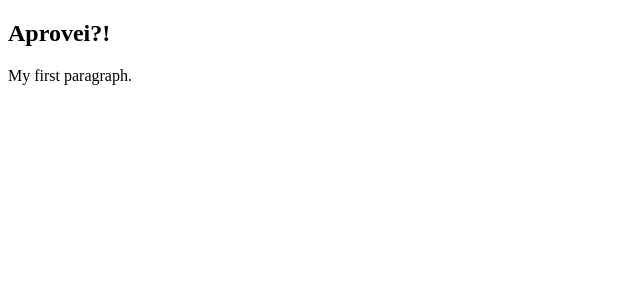
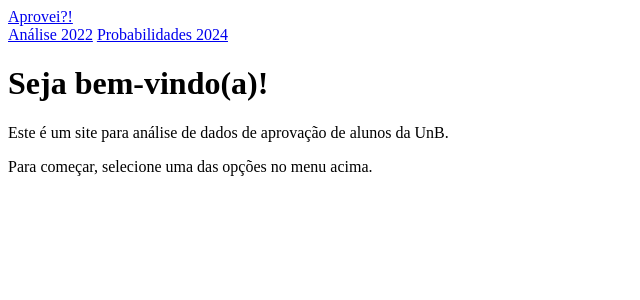
Before and after one commit to dnsrsdata/ecommerce_inference, a Python web app: template app/templates/index.html in a window 1280 px wide. Shown: the top 300 px of the page, without its empty margins (0-640 px from the left). Run offline with Jinja, Linux system fonts and the light colour scheme; the template is opened without the code that fills it, so the values that code supplies are empty.

Commit message:
Iniciando o código inicial

```diff
--- a/app/templates/index.html
+++ b/app/templates/index.html
@@ -4,9 +4,22 @@
     <title>Aprovei?!</title>
 </head>
 <body>
-
-    <h2>Aprovei?!</h2>
-    <p>My first paragraph.</p>
-
+    <header>
+        <div class="logo-menu">
+            <a href="./index.html">Aprovei?!</a>
+            <div class="menu">
+                <a href="#">Análise 2022</a>
+                <a href="#">Probabilidades 2024</a>
+            </div>
+        </div>
+    </header>
+    <main>
+        <div class="container">
+            <div class="content">
+                <h1>Seja bem-vindo(a)!</h1>
+                <p>Este é um site para análise de dados de aprovação de alunos da UnB.</p>
+                <p>Para começar, selecione uma das opções no menu acima.</p>
+            </div>
+        </div>
 </body>
 </html>
```
